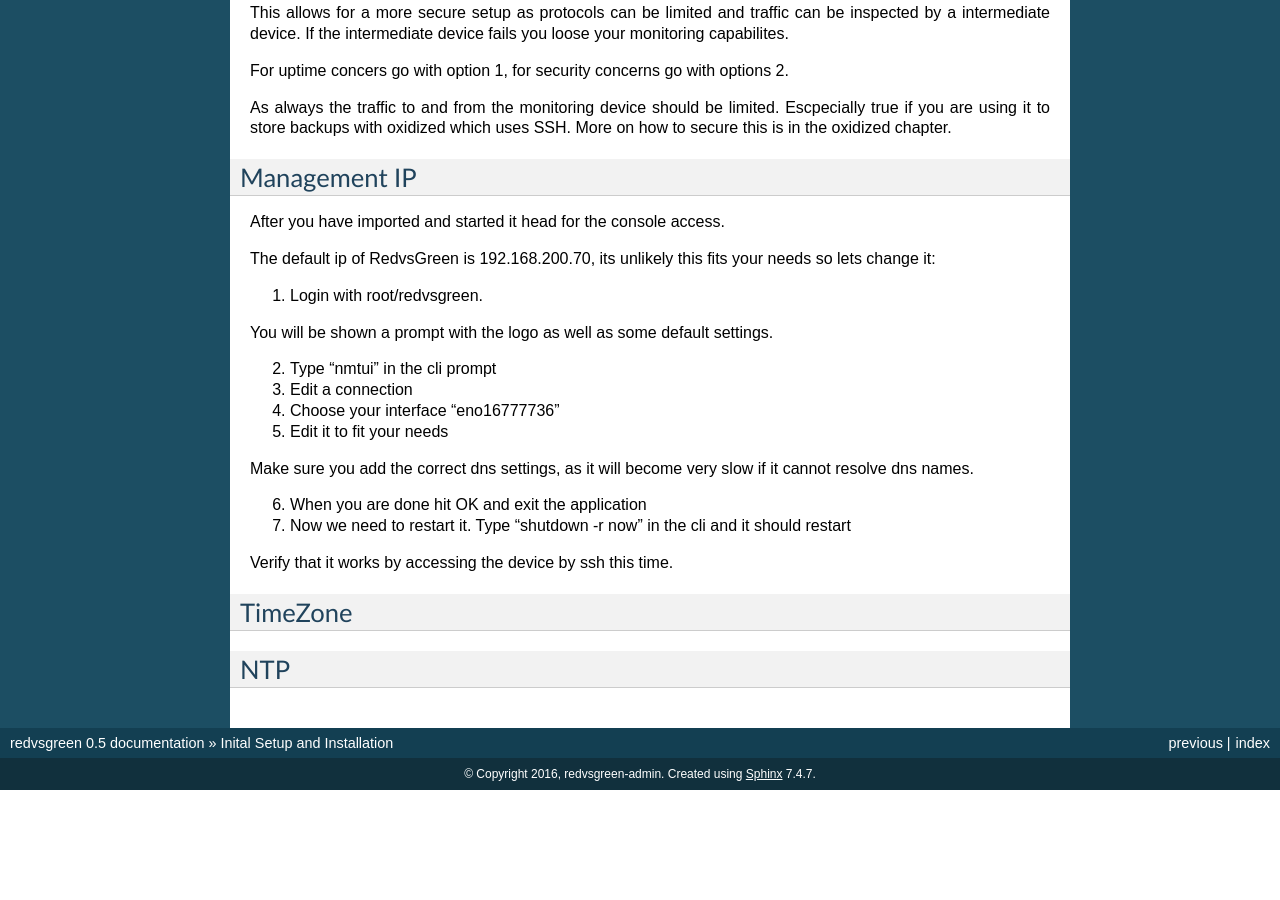
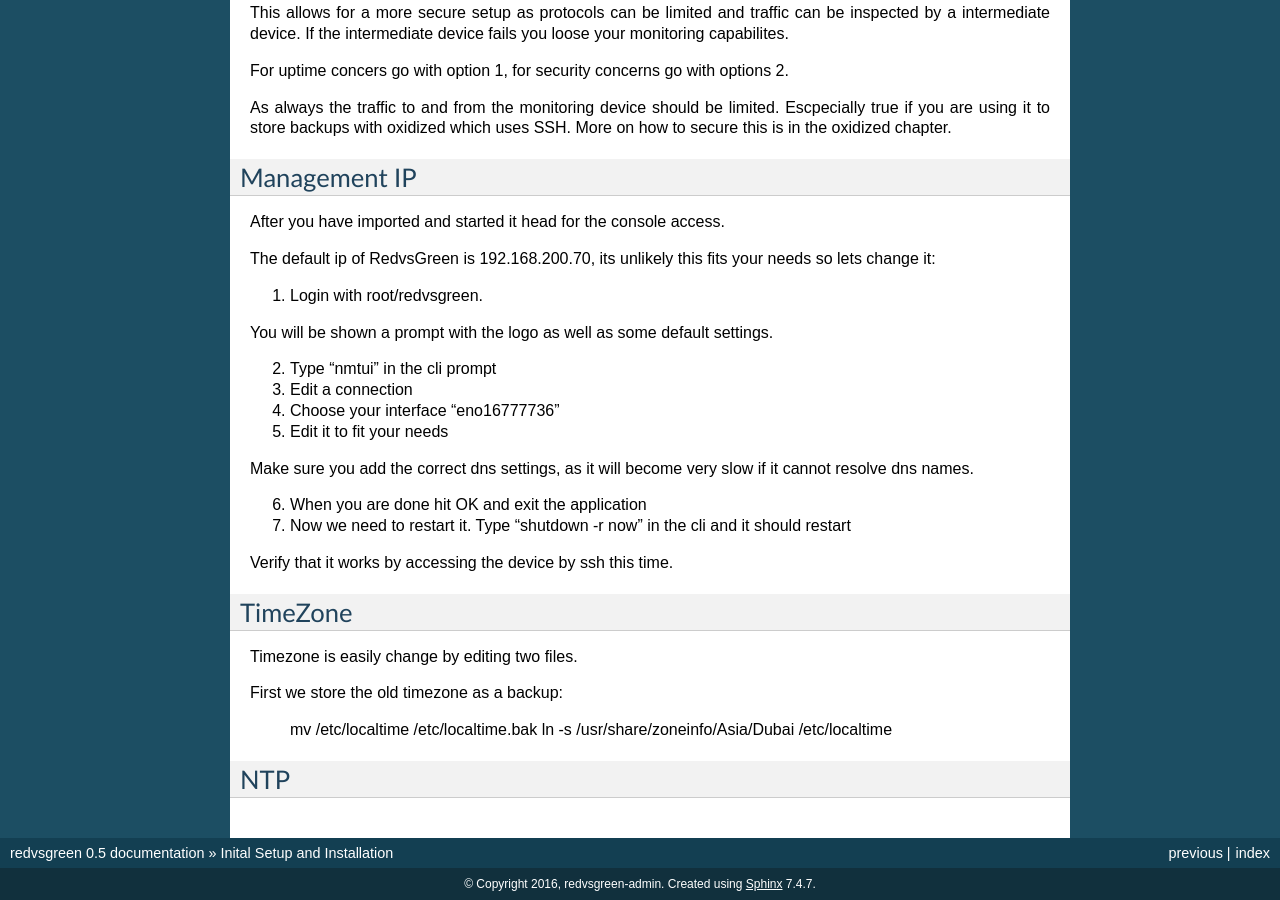
Before and after one commit to RedvsGreen-org/Docs, a Sphinx documentation site: the page built from docs/source/gettingstarted.rst, in a window 1280 px wide and 900 px high, scrolled down 904 px. Built offline with Sphinx 7.4.7, drawn with Linux system fonts in a browser that asks for light colours; before the commit the page ends 1694 px from its top, so only the background shows below that.

Commit message:
Update gettingstarted.rst

```diff
--- a/docs/source/gettingstarted.rst
+++ b/docs/source/gettingstarted.rst
@@ -75,5 +75,14 @@ Verify that it works by accessing the device by ssh this time.
 TimeZone
 ------------
 
+Timezone is easily change by editing two files.
+
+First we store the old timezone as a backup:
+
+    mv /etc/localtime /etc/localtime.bak
+    ln -s /usr/share/zoneinfo/Asia/Dubai /etc/localtime
+
+
+
 NTP
 ------------
```
